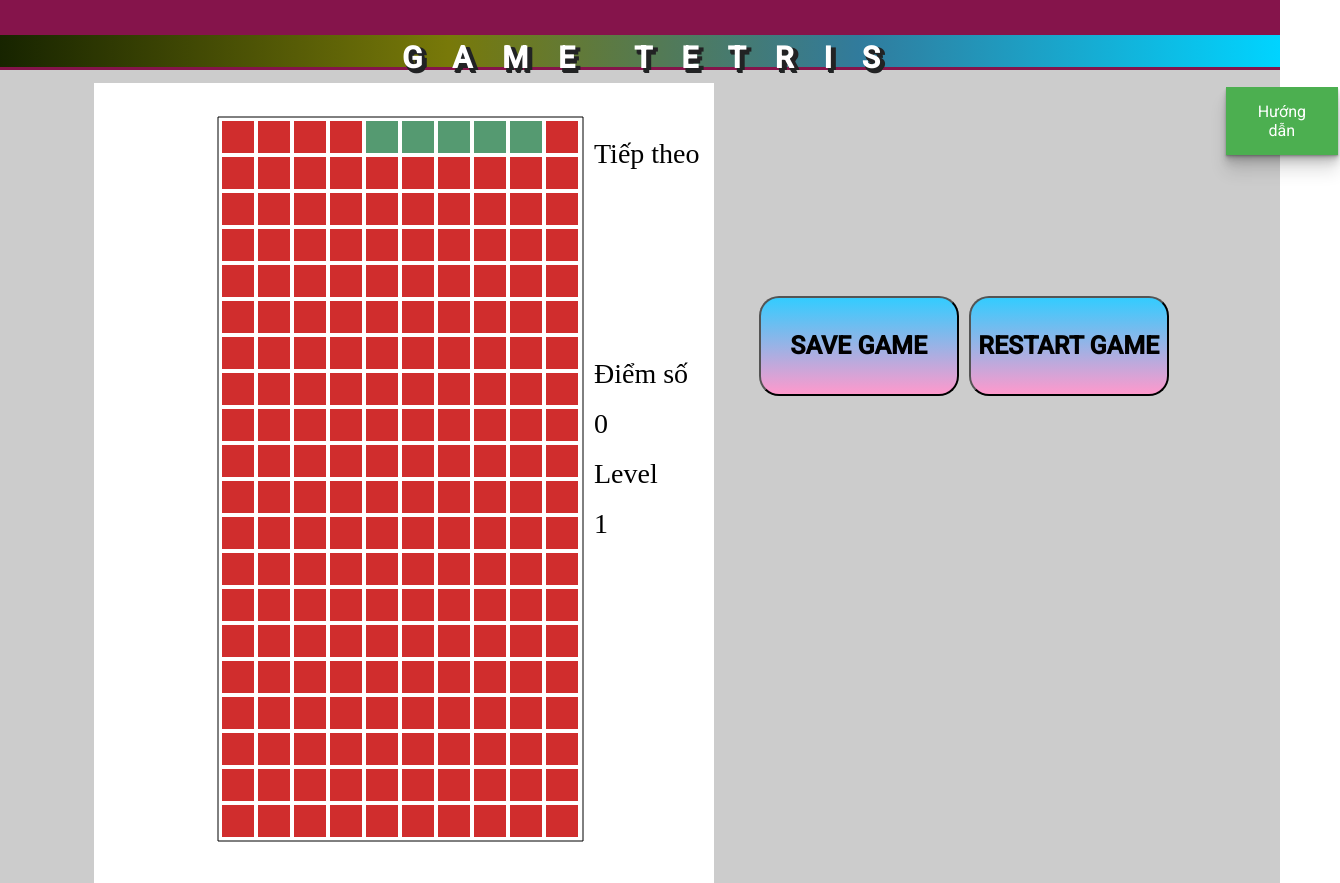
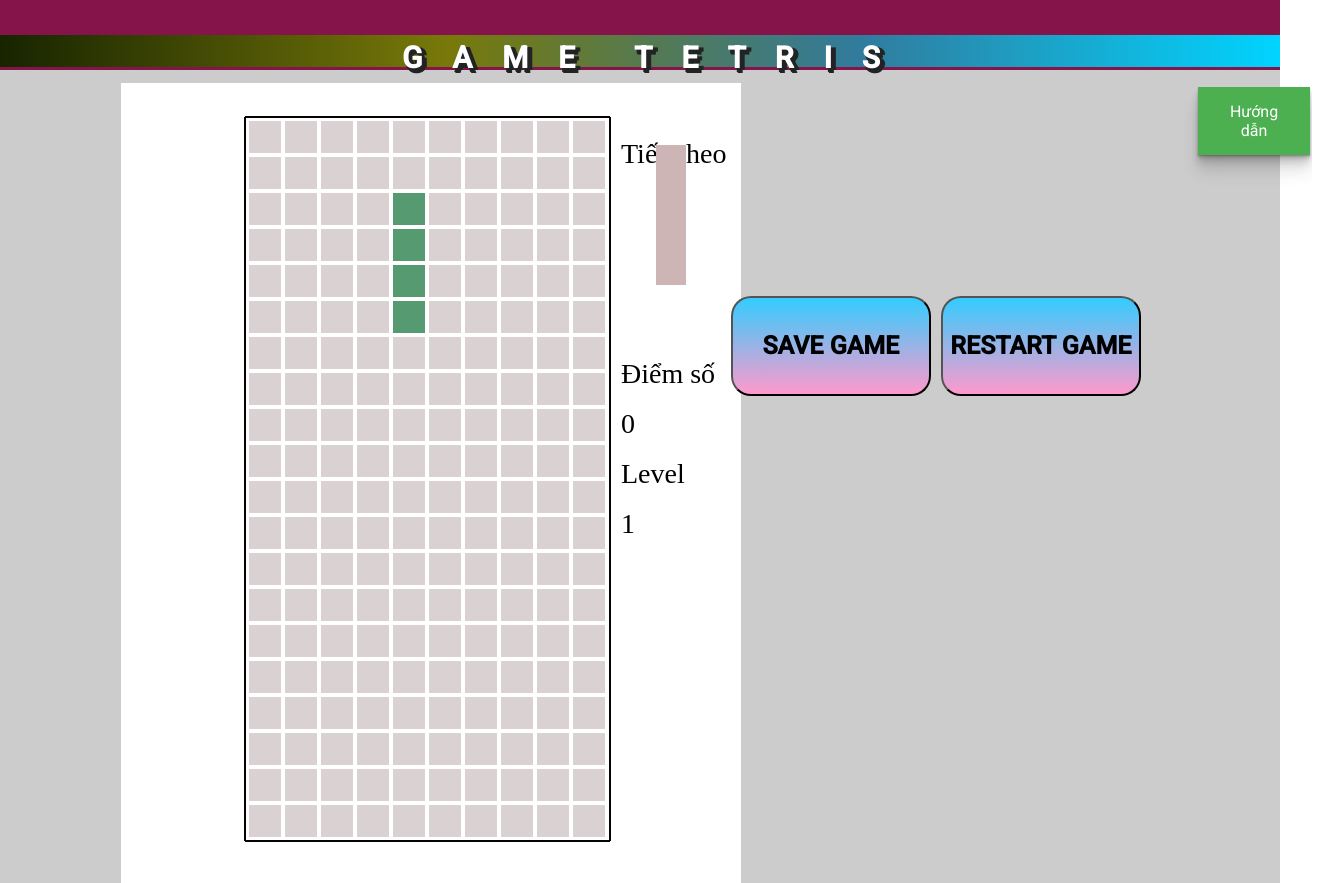
Before and after one commit to LeTrongKhiem/GameTetris, a plain HTML site: page index.html in a window 1280 px wide. Shown: the top 883 px of the page, 1340 px wide, since content can reach past the window. Drawn offline with Linux system fonts and the light colour scheme.

Commit message:
add next block

```diff
--- a/Model/Board.js
+++ b/Model/Board.js
@@ -12,8 +12,56 @@ class Board {
         this.end = false;
         this.currentBlock = this.randomBlock()
         this.level = 1
+        this.nextRandom = -1
+
+        this.displayBlock = document.querySelectorAll('.next-block div')
+        this.displayIndex = 0
     }
 
+    displayShape() {
+        const displayBlock = document.querySelectorAll('.next-block div')
+        const displayIndex = 0
+        const displayW = 4
+        const nextBlock = [
+            [1, displayW + 1, displayW * 2 + 1, 10], //lTetromino
+            [2, displayW + 2, 9, displayW * 2 + 2],//j
+            [5, 6, displayW + 5, displayW + 6], //oTetromino
+            [2, displayW + 1, displayW + 2, displayW + 3], //tTetromino
+            [7,6,10,9], //s
+            [5, 6, 10, 11], //zTetromino
+            [1, displayW + 1, displayW * 2 + 1, displayW * 3 + 1] //iTetromino
+        ]
+        //remove any trace of a tetromino form the entire grid
+        displayBlock.forEach(square => {
+            square.classList.remove('block')
+            square.style.backgroundColor = ''
+        })
+        nextBlock[this.nextRandom].forEach(index => {
+            displayBlock[displayIndex + index].classList.add('block')
+            displayBlock[displayIndex + index].style.backgroundColor = this.changeColor(this.nextRandom + 1)
+        })
+    }
+    randomBlock() {
+        this.nextRandom = Math.floor(Math.random() * Math.floor(7))
+
+        // this.nextRandom = 6
+        switch (this.nextRandom) {
+            case 0:
+                return new LShape(1, 4)
+            case 1:
+                return new JShape(1, 4)
+            case 2:
+                return new OShape(2, 4)
+            case 3:
+                return new TShape(2, 4)
+            case 4:
+                return new SShape(2, 4)
+            case 5:
+                return new ZShape(2, 4)
+            case 6:
+                return new IShape(0, 4)
+        }
+    }
     //do mau cho cac block
     changeColor(block) {
         switch (block) {
@@ -47,15 +95,17 @@ class Board {
             this.dropDown()
             this.updateCurrentBoard()
             this.draw()
+
             // console.log(this.levelUp(this.score))
             console.log(this.score)
             //level 2
-            if (this.levelUp(this.score) == 2) {
+            if (this.levelUp(this.score) <= 2) {
                 clearInterval(this.gameLoad)
                 this.gameLoad = setInterval(() => {
                     this.dropDown()
                     this.updateCurrentBoard()
                     this.draw()
+                    this.displayShape()
                     console.log(this.levelUp(this.score))
                     //level 3
                     if (this.levelUp(this.score) == 3) {
@@ -72,11 +122,11 @@ class Board {
                                     this.updateCurrentBoard()
                                     this.drawLevel4()
                                     console.log(this.levelUp(this.score))
-                                },700)
+                                }, 700)
                             }
-                        },800)
+                        }, 800)
                     }
-                },850)
+                }, 850)
             }
         }, 1000)
     }
@@ -99,18 +149,6 @@ class Board {
         console.log(this.score);
     }
 
-
-    // levelUpV2(block) {
-    //     var lv = 0
-    //     if (block <= 3) {
-    //         lv = 1
-    //     }
-    //     else if (block > 3 && block <= 10) {
-    //         lv = 2
-    //     }
-    //     return lv
-    // }
-
     draw(blockSize = 32, padding = 4) {
         this.ctx.clearRect(0, 0, this.canvas.width, this.canvas.height);//xoa trang canvas sau moi khi chay draw
         this.ctx.lineWidth = 1;
@@ -129,6 +167,40 @@ class Board {
                 }
                 this.ctx.fillRect(padding * 2 + j * (blockSize + padding) + 120,
                     padding * 2 + (i - 3) * (blockSize + padding) + 30, blockSize, blockSize)
+                //tinh toan vi tri o nho
+            }
+        }
+        this.ctx.fillStyle = 'rgb(0,0,0)'
+        this.ctx.font = '28px serif'
+        this.ctx.fontWeight = '600'
+        this.ctx.fillText('Tiếp theo', 500, 80)
+        this.ctx.fillText('Điểm số', 500, 300)
+        this.ctx.fillText('Level', 500, 400)
+        this.ctx.fillText(this.score.toString(), 500, 350)
+        this.ctx.fillText(this.levelUp(this.score).toString(), 500, 450)
+        // this.ctx.fillText(this.levelUpV2(this.boardCurrent.length).toString(), 500, 450)
+    }
+
+
+
+    drawLevel2(blockSize = 32, padding = 4) {
+        this.ctx.clearRect(0, 0, this.canvas.width, this.canvas.height);//xoa trang canvas sau moi khi chay draw
+        this.ctx.lineWidth = 1;
+        this.ctx.lineHeight = 3;
+        this.ctx.rect(padding + 120, padding + 30, blockSize * this.boardWidth + (padding * this.boardWidth + 5), (blockSize * this.boardHeight - 280) + (padding * this.boardHeight - 3 + 1));
+
+        //
+        this.ctx.stroke();
+        /* Lặp qua các phần tử của mảng board và vẽ các block tại đúng vị trí */
+        for (let i = 8; i < this.boardHeight; i++) {//bo 3 o dau
+            for (let j = 0; j < this.boardWidth; j++) {
+                if (this.boardCurrent[i][j] !== 0) {
+                    this.ctx.fillStyle = this.changeColor(this.boardCurrent[i][j])
+                } else {
+                    this.ctx.fillStyle = 'rgb(218,210,210)'
+                }
+                this.ctx.fillRect(padding * 2 + j * (blockSize + padding) + 120,
+                    padding * 2 + (i - 3) * (blockSize + padding) - 150, blockSize, blockSize)
                 //tinh toan vi tri o nho
             }
         }
@@ -187,9 +259,8 @@ class Board {
             for (let j = 0; j < this.boardWidth; j++) {
                 if (this.boardCurrent[i][j] !== 0) {
                     this.ctx.fillStyle = this.changeColor(this.boardCurrent[i][j])
-
                 } else {
-                    this.ctx.fillStyle = 'rgb(208,45,45)'
+                    this.ctx.fillStyle = 'rgb(220,184,184)'
                     // this.ctx.fillRect(200, 60, blockSize, blockSize).fillStyle = 'rgb(85,154,113)'
                 }
                 this.ctx.fillRect(padding * 2 + j * (blockSize + padding) + 120,
@@ -197,7 +268,6 @@ class Board {
 
                 //tinh toan vi tri o nho
             }
-
         }
         this.ctx.fillStyle = 'rgb(0,0,0)'
         this.ctx.font = '28px serif'
@@ -278,6 +348,7 @@ class Board {
         this.updateCurrentBoard()
         this.draw()
     }
+
     //speed move level 3
     speedMoveDownLevel3() {
         if (this.end)
@@ -293,7 +364,9 @@ class Board {
         this.dropDown()
         this.updateCurrentBoard()
         this.drawLevel4()
-    }v
+    }
+
+    v
 
     //xu li sang trai phai
     //trai
@@ -375,27 +448,7 @@ class Board {
         this.currentBlock = this.randomBlock()
     }
 
-    randomBlock() {
-        // const randomNumber = Math.floor(Math.random() * Math.floor(7))
 
-        const randomNumber = 6
-        switch (randomNumber) {
-            // case 0:
-            //     return new LShape(1, 4)
-            // case 1:
-            //     return new JShape(1, 4)
-            // case 2:
-            //     return new OShape(2, 4)
-            // case 3:
-            //     return new TShape(2, 4)
-            // case 4:
-            //     return new SShape(2, 4)
-            // case 5:
-            //     return new ZShape(2, 4)
-            case 6:
-                return new IShape(0, 4)
-        }
-    }
 
     updateCurrentBoard() {
         for (let i = 0; i < this.boardHeight; i++) {
--- a/Model/ShapeBlock.js
+++ b/Model/ShapeBlock.js
@@ -142,22 +142,26 @@ ZShape.color = 'rgb(48,186,149)'
 class IShape extends  Shapes{}
 IShape.shapes = [
     [
-        // [7],
-        // [7],
-        // [7],
-        // [7]
-        [7,7,7,7,7],
-        [7,7,7,7,7],
-        [7,7,7,7,7],
-        [7,7,7,7,7]
+        [7],
+        [7],
+        [7],
+        [7]
+        // [7,7,7,7,7],
+        // [7,7,7,7,7],
+        // [7,7,7,7,7],
+        // [7,7,7,7,7]
     ],
     [
         [7,7,7,7]
     ], [
-        [7,7,7,7,7],
-        [7,7,7,7,7],
-        [7,7,7,7,7],
-        [7,7,7,7,7]
+        // [7,7,7,7,7],
+        // [7,7,7,7,7],
+        // [7,7,7,7,7],
+        // [7,7,7,7,7]
+        [7],
+        [7],
+        [7],
+        [7]
     ],
     [
         [7,7,7,7]
--- a/Model/Tetris.js
+++ b/Model/Tetris.js
@@ -4,18 +4,16 @@ class Tetris {
     }
 
 }
-
 function startGame() {
     const board = new Board();
     board.updateCurrentBoard()
-    // board.draw()
+    // board.displayShape()
+    board.draw()
     // board.drawLevel3()
-    board.drawLevel4()
-    // board.playGame()
+    // board.drawLevel4()
+    board.playGame()
 
     board.levelUp(board.score)
-    // requestAnimationFrame(startGame)
-    // board.levelUpV2(board.boardLand.length)
     $(window).on('keydown', (event) => {
         switch (event.keyCode) {
             case 37:
--- a/index.html
+++ b/index.html
@@ -28,6 +28,24 @@
             <canvas id="tetris_canvas" class="area-game__play" width="620" height="800">
 
             </canvas>
+            <div class="next-block">
+                <div></div>
+                <div></div>
+                <div></div>
+                <div></div>
+                <div></div>
+                <div></div>
+                <div></div>
+                <div></div>
+                <div></div>
+                <div></div>
+                <div></div>
+                <div></div>
+                <div></div>
+                <div></div>
+                <div></div>
+                <div></div>
+            </div>
             <div class="area-game__button">
                 <button class="button-game save-button" onclick="saveGame()">
                     <span class="button-game__text">SAVE GAME</span>
@@ -55,6 +73,7 @@
                     </div>
                 </div>
             </div>
+
         </div>
     </div>
 </div>
--- a/style.scss
+++ b/style.scss
@@ -43,6 +43,7 @@ body {
 }
 
 #main {
+
   .container {
     background-color: #ccc;
     height: 860px;
@@ -52,7 +53,24 @@ body {
       justify-content: center;
       padding-top: 1%;
       padding-left: 12%;
-
+      .next-block {
+        width: 120px;
+        height: 120px;
+        background-color: #cdb5b5;
+        margin-top: 5.5%;
+        margin-left: -7.6%;
+        display: flex;
+        flex-wrap: wrap;
+        padding-top: 20px;
+        div {
+          height: 30px;
+          width: 30px;
+          //margin-top: 15px;
+        }
+        .block {
+          background-color: #0a58ca;
+        }
+      }
       .area-game__play {
         //width: 550px;
         //height: 750px;
```
Also changed, not shown: style.css, 1 other file.
